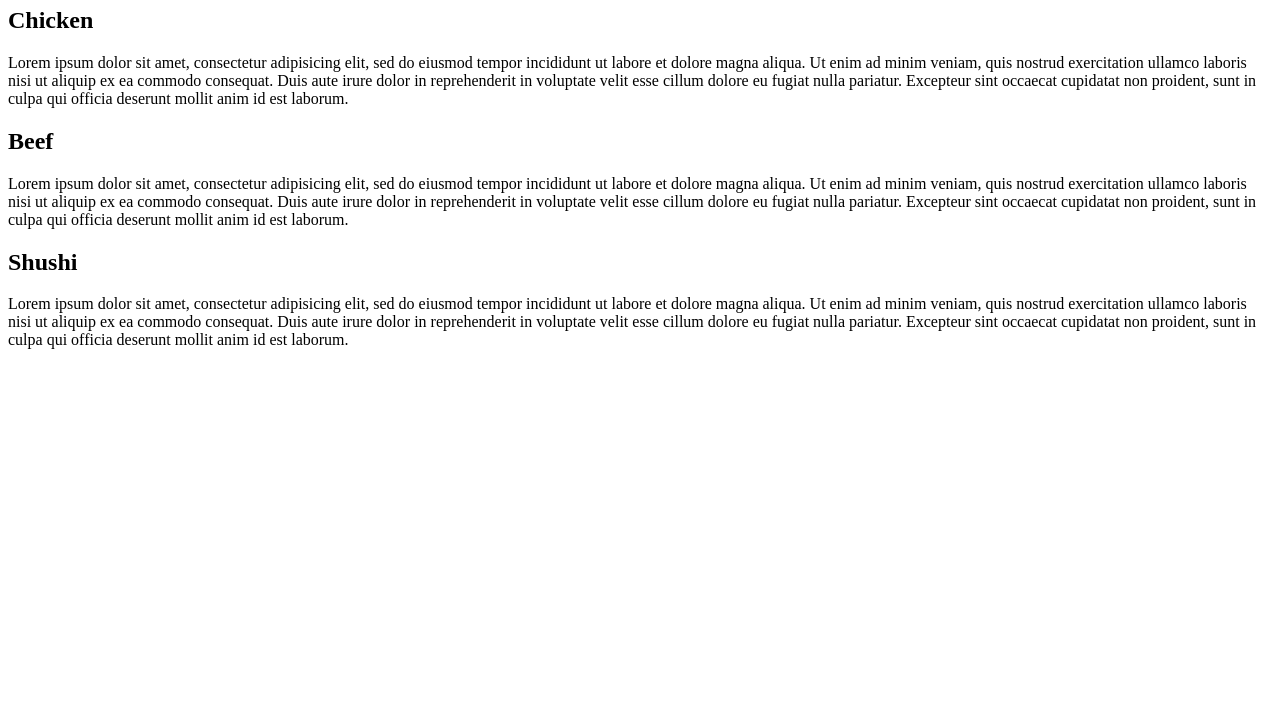
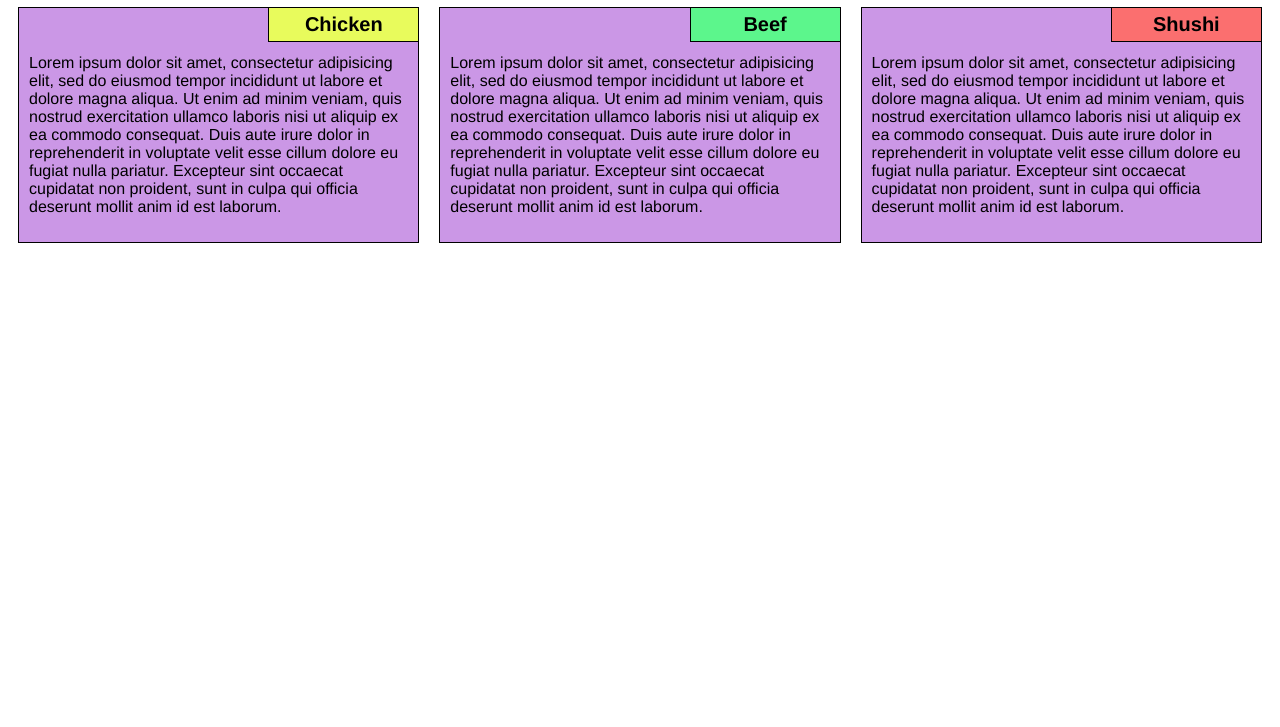
Before and after one commit to Amita-Modi/Coursera, a plain HTML site: page module2_solution/index.html in a window 1280 px wide. Shown: the part 73-800 px from the top of the page. Drawn offline with Linux system fonts and the light colour scheme; files that its build step writes are made by us from their sources.

Commit message:
second commit.

```diff
--- a/module2_solution/index.html
+++ b/module2_solution/index.html
@@ -1,8 +1,8 @@
 <!DOCTYPE html>
 <html>
 <head>
-	<title>First page</title>
-	<link rel="stylesheet" type="text/css" href="firstcss.css">
+	<title>Asignment Solution</title>
+	<link rel="stylesheet" type="text/css" href="style.css">
 	<meta charset="utf-8">
 	<meta name="viewport" content="width=device-width, initial-scale=1">
 </head>
```
